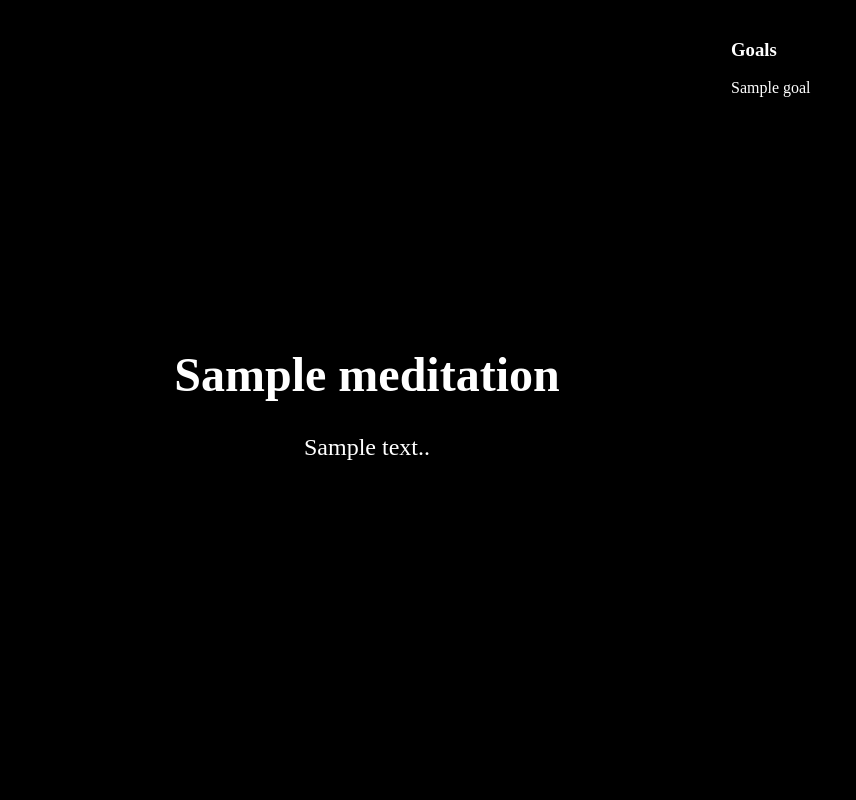
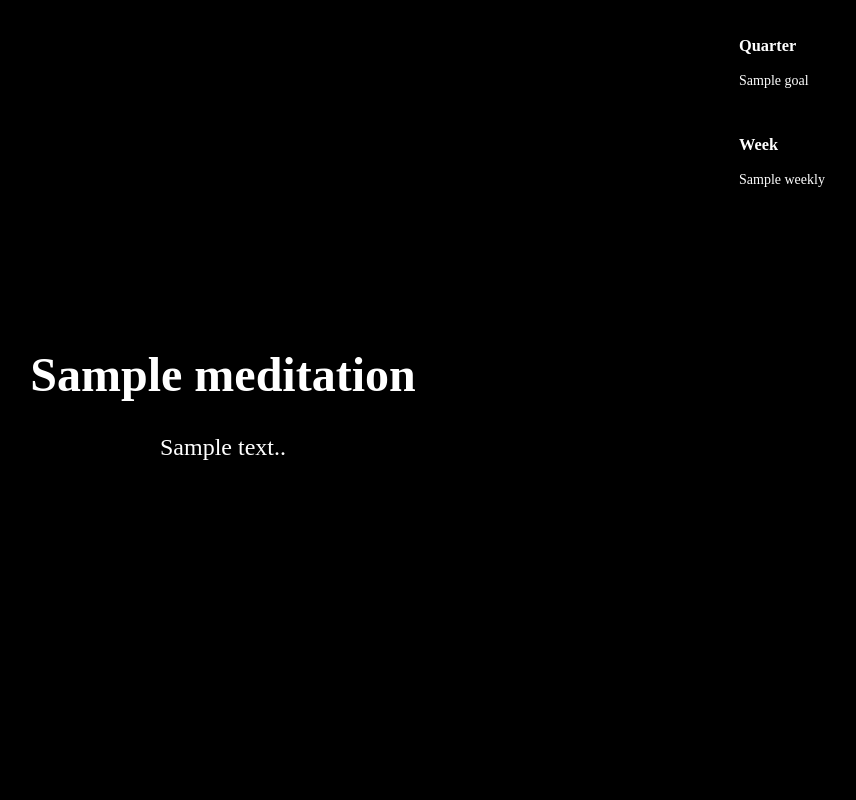
Before and after one commit to entrymissing/start-page-server, a Flask app: template templates/index.html in a window 1280 px wide. Shown: the whole page, without its empty margins (273-1129 px from the left). Run offline with Flask 2, Linux system fonts and the light colour scheme; the template is opened without the code that fills it: most values are stand-ins (such as "Sample title", 1, 10 or a date in 2020).

Commit message:
Add weekly goals section to index.html and update content cache in app.py

```diff
--- a/app.py
+++ b/app.py
@@ -43,6 +43,7 @@ def parse_markdown(content_str: str):
   # Reset the cache
   content_cache['content'] = content_str
   content_cache['goals'] = []
+  content_cache['week'] = []
   content_cache['meditations'] = []
 
   lines = [lin.strip() for lin in content_str.split('\n') if lin.strip()]
@@ -73,6 +74,7 @@ def index():
   # Render the index.html template
   return render_template('index.html',
                          goals=content_cache['goals'],
+                         week=content_cache['week'],
                          meditation=meditation)
 
 
--- a/templates/index.html
+++ b/templates/index.html
@@ -1,4 +1,3 @@
-
 <!DOCTYPE html>
 <html>
   <head>
@@ -11,35 +10,53 @@
         margin: 0;
         padding: 0;
         display: flex;
+        height: 100vh;
+      }
+      #content {
+        width: 80%;
+        text-align: center;
+        display: flex;
         align-items: center;
         justify-content: center;
-        height: 100vh;
-        position: relative;
       }
-      #content {
-        width: 60%;
-        text-align: center;
+      #sidebar {
+        width: 20%;
+        display: flex;
+        flex-direction: column;
+        justify-content: flex-start;
+        padding: 20px;
       }
       #goals {
-        position: absolute;
-        top: 20px;
-        right: 20px;
-        width: 20%;
         text-align: left;
-        font-size: 16px;
+        font-size: 14px;
+        margin-bottom: 30px;
+      }
+      #weekly {
+        text-align: left;
+        font-size: 14px;
       }
     </style>
   </head>
   <body>
     <div id="content">
+      <div>
         <h1>{{ meditation.title }}</h1>
         <p>{{ meditation.body }}.</p>
       </div>
+    </div>
+    <div id="sidebar">
       <div id="goals">
-      <h3>Goals</h3>
+        <h3>Quarter</h3>
         {% for goal in goals %}
         {{ goal }}<br>
         {% endfor %}
       </div>
+      <div id="weekly">
+        <h3>Week</h3>
+        {% for weekly in week %}
+        {{ weekly }}<br>
+        {% endfor %}
+      </div>
+    </div>
   </body>
 </html>
```
Lines whose indentation alone changed are shown as unchanged.
